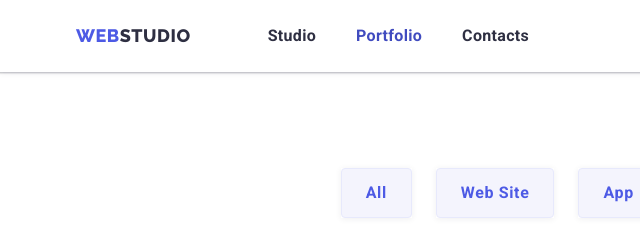
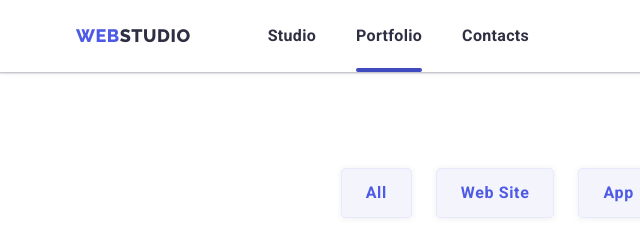
Before and after one commit to BondarAV/goit-markup-hw-05, a plain HTML site: page portfolio.html in a window 1280 px wide. Shown: the top 240 px of the page, 0-640 px from the left. Drawn offline with nearby package versions, Linux system fonts and the light colour scheme.

Commit message:
Adds current page indicator

```diff
--- a/css/styles.css
+++ b/css/styles.css
@@ -433,8 +433,35 @@ body{
     border-color: transparent;
 }
 
-.nav-list .current {
-    color: var(--dark-accent-color);
+.nav-list .index-current,
+.nav-list .portfolio-current {
+    position: relative;
+}
+
+.nav-list .index-current::after {
+    content: '';
+    position: absolute;
+    left: 0;
+    bottom: 0;
+
+    width: 48px;
+    height: 4px;
+
+    border-radius: 2px;
+    background-color: var(--dark-accent-color);
+}
+
+.nav-list .portfolio-current::after {
+    content: '';
+    position: absolute;
+    left: 0;
+    bottom: 0;
+
+    width: 66px;
+    height: 4px;
+
+    border-radius: 2px;
+    background-color: var(--dark-accent-color);
 }
 
 /* HW-03 markup */
--- a/portfolio.html
+++ b/portfolio.html
@@ -34,7 +34,9 @@
             </li>
 
             <li class="item">
-              <a class="link current" href="./portfolio.html">Portfolio</a>
+              <a class="link portfolio-current" href="./portfolio.html"
+                >Portfolio</a
+              >
             </li>
 
             <li class="item">
```
Also changed, not shown: index.html (+1 -1 lines).
